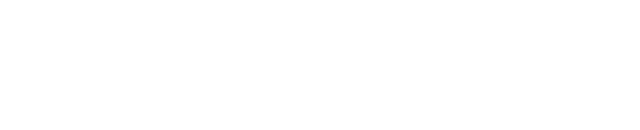
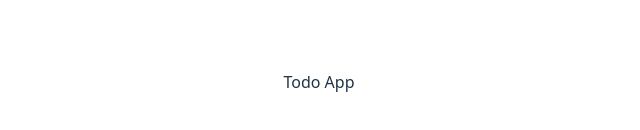
Before and after one commit to tycoonkabuzi/userCard, a React (Vite) app: page /todo in a window 1280 px wide. Before the commit this address had no page. Shown: the part 318-448 px from the top of the page, without its empty margins (321-961 px from the left). Built offline with nearby package versions, Linux system fonts and the light colour scheme.

Commit message:
setup for the todo app exercice in react

```diff
--- a/src/App.jsx
+++ b/src/App.jsx
@@ -7,6 +7,7 @@ import { Route, Routes } from "react-router-dom";
 import Users from "./fetching/Users";
 import { ThemeProvider } from "./fetching/ThemeContext";
 import Login from "./login/Login";
+import Todo from "./todoApp/Todo";
 
 function App() {
   const [role, setRole] = useState("standard");
@@ -31,6 +32,7 @@ function App() {
           />
           <Route path="/users" element={<Users />} />
           <Route path="/login" element={<Login />} />
+          <Route path="/todo" element={<Todo />} />
         </Routes>
       </ThemeProvider>
     </>
--- /dev/null
+++ b/src/todoApp/Todo.jsx
@@ -0,0 +1,4 @@
+const Todo = () => {
+  return <div> Todo App</div>;
+};
+export default Todo;
```
Also changed, not shown: src/todoApp/todo.module.css (added).
